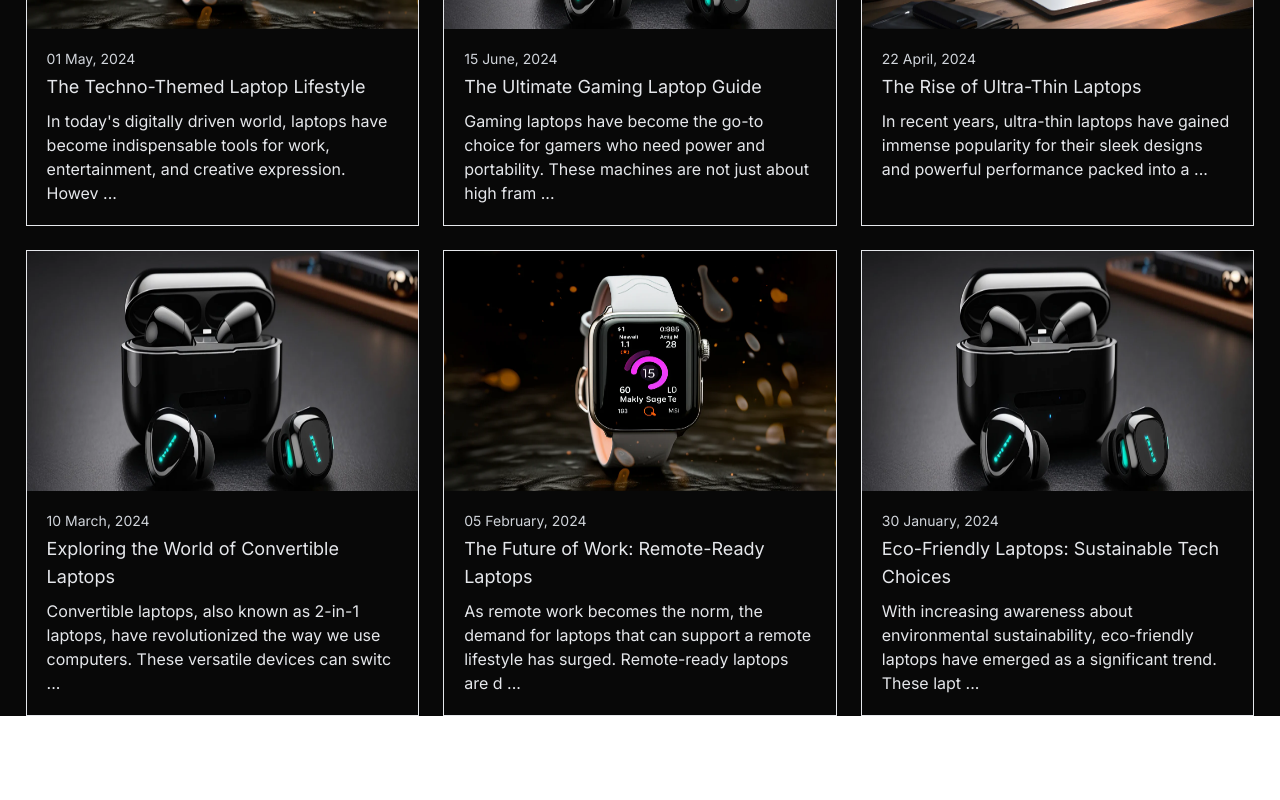
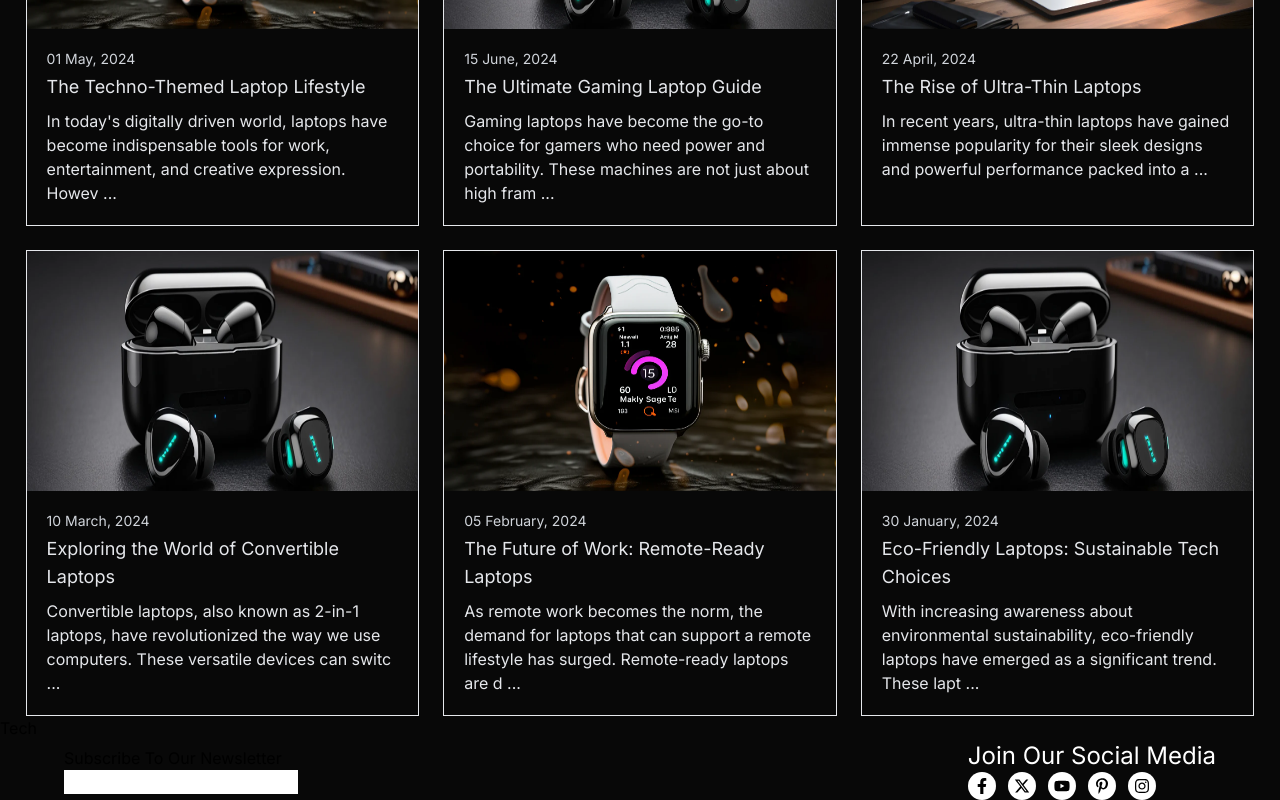
Before and after one commit to hrmrakib/gadget-plus, a Next.js app: page / in a window 1280 px wide. Shown: the part 5515-6315 px from the top of the page. Before the commit the page ends 6231 px from the top, so only its background shows below. Built offline with nearby package versions, Linux system fonts and the light colour scheme.

Commit message:
add footer

```diff
--- a/src/app/page.tsx
+++ b/src/app/page.tsx
@@ -8,6 +8,8 @@ import NewAndBestCollection from "@/components/home/NewAndBestCollection";
 import TopNewArrivals from "@/components/home/TopNewArrivals";
 import TrendingCategories from "@/components/home/TrendingCategories";
 import TrendingProducts from "@/components/home/TrendingProducts";
+import ProductEffect from "@/components/home/ProductEffect";
+import Footer from "@/components/footer/Footer";
 
 export default function Home() {
   return (
@@ -22,6 +24,9 @@ export default function Home() {
       <CheckoutTheDiscount />
       <CustomerFeedback />
       <BlogPosts />
+      {/* <ProductEffect /> */}
+
+      <Footer />
     </div>
   );
 }
--- /dev/null
+++ b/src/components/footer/Footer.jsx
@@ -0,0 +1,58 @@
+import { FaFacebookF } from "react-icons/fa";
+import { FaXTwitter } from "react-icons/fa6";
+import { FaYoutube } from "react-icons/fa";
+import { FaPinterestP } from "react-icons/fa";
+import { FaInstagram } from "react-icons/fa";
+
+const Footer = () => {
+  return (
+    <footer>
+      <div>
+        Tech
+        <div>
+          <div className='w-[90%] mx-auto '>
+            <div className='flex justify-between items-center'>
+              <div>
+                <h2>Subscribe To Our Newsletter</h2>
+                <div>
+                  <input type='text' />
+                  <button></button>
+                </div>
+              </div>
+
+              <div>
+                <h2 className='text-white text-2xl'>Join Our Social Media</h2>
+                <div className='flex items-center gap-3'>
+                  <div className='bg-white p-1.5 rounded-full cursor-pointer'>
+                    <FaFacebookF className='text-black' />
+                  </div>
+                  <div className='bg-white p-1.5 rounded-full cursor-pointer'>
+                  <FaXTwitter className='text-black' />
+                  </div>
+                  <div className='bg-white p-1.5 rounded-full cursor-pointer'>
+                  <FaYoutube className='text-black' />
+                  </div>
+                  <div className='bg-white p-1.5 rounded-full cursor-pointer'>
+                  <FaPinterestP className='text-black' />
+                  </div>
+                  <div className='bg-white p-1.5 rounded-full cursor-pointer'>
+                  <FaInstagram className='text-black' />
+                  </div>
+                </div>
+              </div>
+            </div>
+            <div className='grid grid-cols-1 md:grid-cols-2 lg:grid-cols-4'>
+              <div></div>
+              <div></div>
+              <div></div>
+              <div></div>
+            </div>
+          </div>
+        </div>
+      </div>
+
+    </footer>
+  );
+};
+
+export default Footer;
--- /dev/null
+++ b/src/components/home/ProductEffect.jsx
@@ -0,0 +1,92 @@
+"use client";
+import React, { useRef, useState } from "react";
+// Import Swiper React components
+import { Swiper, SwiperSlide } from "swiper/react";
+
+// Import Swiper styles
+import "swiper/css";
+import "swiper/css/effect-coverflow";
+import "swiper/css/pagination";
+
+// import "./styles.css";
+
+// import required modules
+import { EffectCoverflow, Pagination } from "swiper/modules";
+
+export default function ProductEffect() {
+  return (
+    <>
+      <Swiper
+        effect={"coverflow"}
+        grabCursor={true}
+        centeredSlides={true}
+        slidesPerView={"auto"}
+        coverflowEffect={{
+          rotate: 50,
+          stretch: 0,
+          depth: 100,
+          modifier: 1,
+          slideShadows: true,
+        }}
+        pagination={true}
+        modules={[EffectCoverflow, Pagination]}
+        className='w-full py-20'
+      >
+        <SwiperSlide className='swiper-slide w-1/4 h-[700px]'>
+          <img
+            className='w-1/4 h-[700px] '
+            src='https://swiperjs.com/demos/images/nature-1.jpg'
+          />
+        </SwiperSlide>
+        <SwiperSlide className='swiper-slide w-1/4 h-[700px]'>
+          <img
+            className='w-1/4 h-[700px] '
+            src='https://swiperjs.com/demos/images/nature-2.jpg'
+          />
+        </SwiperSlide>
+        <SwiperSlide className='swiper-slide w-1/4 h-[700px]'>
+          <img
+            className='w-1/4 h-[700px] '
+            src='https://swiperjs.com/demos/images/nature-3.jpg'
+          />
+        </SwiperSlide>
+        <SwiperSlide className='swiper-slide w-1/4 h-[700px]'>
+          <img
+            className='w-1/4 h-[700px]'
+            src='https://swiperjs.com/demos/images/nature-4.jpg'
+          />
+        </SwiperSlide>
+        <SwiperSlide className='swiper-slide w-1/4 h-[700px]'>
+          <img
+            className='w-1/4 h-[700px]'
+            src='https://swiperjs.com/demos/images/nature-5.jpg'
+          />
+        </SwiperSlide>
+        <SwiperSlide className='swiper-slide w-1/4 h-[700px]'>
+          <img
+            className='w-1/4 h-[700px]'
+            src='https://swiperjs.com/demos/images/nature-6.jpg'
+          />
+        </SwiperSlide>
+        <SwiperSlide className='swiper-slide w-1/4 h-[700px]'>
+          <img
+            className='w-1/4 h-[700px]'
+            src='https://swiperjs.com/demos/images/nature-7.jpg'
+          />
+        </SwiperSlide>
+        <SwiperSlide className='swiper-slide w-1/4 h-[700px]'>
+          <img
+            className='w-1/4 h-[700px]'
+            src='https://swiperjs.com/demos/images/nature-8.jpg'
+          />
+        </SwiperSlide>
+        <SwiperSlide className='swiper-slide w-1/4 h-[700px]'>
+          <img
+            className='w-1/4 h-[700px]'
+            src='https://swiperjs.com/demos/images/nature-9.jpg'
+          />
+        </SwiperSlide>
+      </Swiper>
+    </>
+  );
+}
```
Also changed, not shown: src/app/globals.css (+20 -0 lines).
